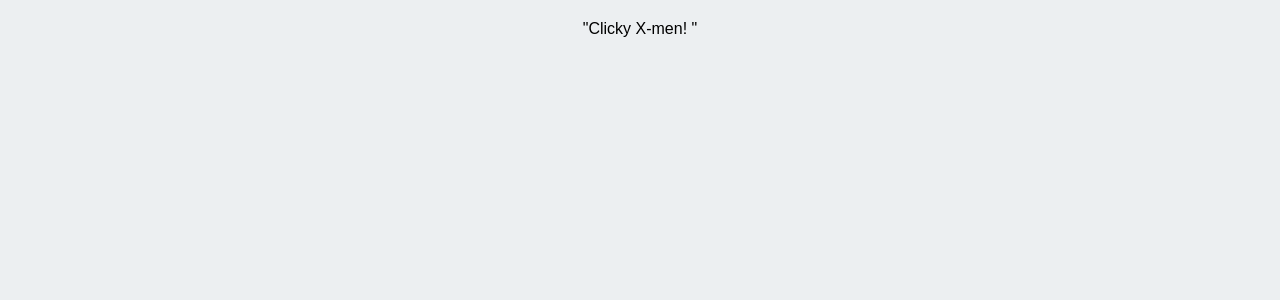
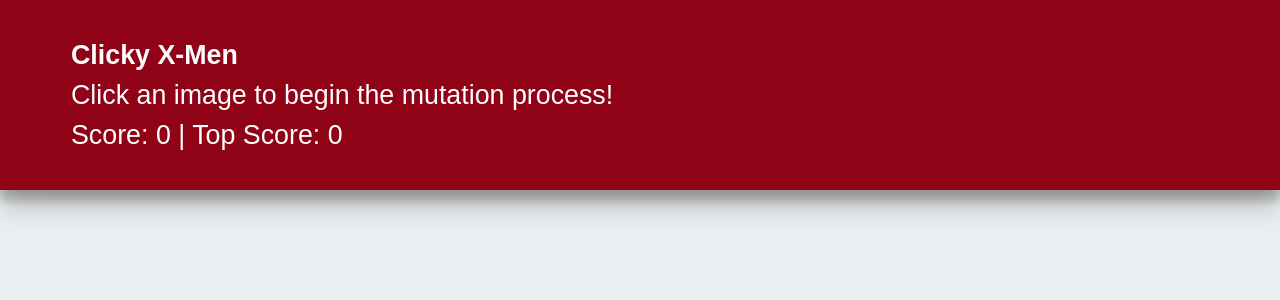
Before and after one commit to akhalid88/clicky-x-men, a React (Create React App) app in the folder clicky-x-men/: page / in a window 1280 px wide. Shown: the top 300 px of the page. Built offline with nearby package versions, Linux system fonts and the light colour scheme.

Commit message:
End of day commit

```diff
--- a/clicky-x-men/public/index.html
+++ b/clicky-x-men/public/index.html
@@ -25,6 +25,7 @@
       Learn how to configure a non-root public URL by running `npm run build`.
     -->
     <title>Click X-Men</title>
+    <link rel="stylesheet" href="https://cdnjs.cloudflare.com/ajax/libs/twitter-bootstrap/4.0.0/css/bootstrap.min.css"/>
   </head>
   <body>
     <noscript>You need to enable JavaScript to run this app.</noscript>
--- a/clicky-x-men/src/App.js
+++ b/clicky-x-men/src/App.js
@@ -1,9 +1,9 @@
 import React, { Component } from "react";
 import Wrapper from "./components/wrapper/wrapper";
+import Navbar from "./components/navbar/navbar";
+import Jumbotron from "./components/jumbotron/jumbotron";
 // import Cards from "./components/cards/cards";
 import Footer from "./components/footer/footer";
-// import Jumbotron from "./components/jumbotron/jumbotron";
-// import Navbar from "./components/navbar/navbar";
 // import xmen from "./xmen.json";
 
 class App extends Component {
@@ -16,8 +16,8 @@
 	render() {
 		return (
 			<Wrapper>
-				{/* <Navbar></Navbar> */}
-				{/* <Jumbotron></Jumbotron> */}
+				<Navbar></Navbar>
+				<Jumbotron></Jumbotron>
 				{/* Card Logic */}
 				<Footer></Footer>
 			</Wrapper>
--- a/clicky-x-men/src/components/footer/footer.js
+++ b/clicky-x-men/src/components/footer/footer.js
@@ -5,7 +5,7 @@
 	return (
 		<footer class="footer">
 			<div class="bottom">
-				"Clicky X-men! "
+				Clicky X-men!
 				{/* <img alt="react" src="public/"></img> */}
 			</div>
 		</footer>
--- a/clicky-x-men/src/components/jumbotron/jumbotron.js
+++ b/clicky-x-men/src/components/jumbotron/jumbotron.js
@@ -0,0 +1,13 @@
+import React from "react";
+import "./jumbotron.css";
+
+function Jumbotron() {
+	return (
+		<header className="header">
+			<h1>Clicky X-Men</h1>
+			<h2>Click on an image to initiate the mutation process and earn points, but don't click on a image more than once, or else...</h2>
+		</header>
+	)
+}
+
+export default Jumbotron;
--- a/clicky-x-men/src/components/navbar/navbar.css
+++ b/clicky-x-men/src/components/navbar/navbar.css
@@ -0,0 +1,47 @@
+/* * {
+	-webkit-box-sizing: border-box;
+	box-sizing: border-box;
+	font-family: sans-serif;
+} */
+
+.navbar {
+	background: #900316;
+	min-height: 70px;
+	position: fixed;
+	width: 100%;
+	-webkit-box-shadow: 0 14px 28px rgb(0 0 0 / 25%), 0 10px 10px rgb(0 0 0 / 22%);
+	box-shadow: 0 14px 28px rgb(0 0 0 / 25%), 0 10px 10px rgb(0 0 0 / 22%);
+	color: #fff;
+	font-size: calc(10px + 14 * (100vw - 320px)/ 800);
+	z-index: 99;
+	white-space: nowrap;
+}
+
+.navbar a {
+	text-decoration: none;
+	color: #fff;
+	font-weight: 900;
+}
+
+.navbar-nav {
+	display: block;
+	list-style-type: disc;
+	margin-block-start: 1em;
+	margin-block-end: 1em;
+	margin-inline-start: 0px;
+	margin-inline-end: 0px;
+	padding-inline-start: 40px;
+	align-content: justify;
+}
+
+li {
+	display: inline-block;
+	padding: 26px 0;
+	width: 33.3%;
+	text-align: center;
+	align-content:space-around;
+}
+
+.score {
+	text-align: right;
+}
--- a/clicky-x-men/src/components/navbar/navbar.js
+++ b/clicky-x-men/src/components/navbar/navbar.js
@@ -0,0 +1,33 @@
+import React from "react";
+import "./navbar.css";
+
+function Navbar() {
+	return (
+		<nav className="navbar sticky-top">
+
+			{/* <div className="container-fluid">
+				<ul className="navbar-nav">
+					<li>
+						<a href="/">Clicky X-Men</a>
+					</li>
+					<li>Click an image to begin!</li>
+					<li className="score">Score: 0 | Top Score: 0</li>
+				</ul>
+			</div> */}
+
+			{/* DIVS */}
+			<div className="container-fluid">
+				<div className="navbar-nav">
+					<div>
+						<a className="navItem" href="/">Clicky X-Men</a>
+					</div>
+					<div className="navItem">Click an image to begin the mutation process!</div>
+					<div className="navItem"> Score: 0 | Top Score: 0</div>
+				</div>
+			</div>
+
+		</nav>
+	)
+}
+
+export default Navbar;
```
